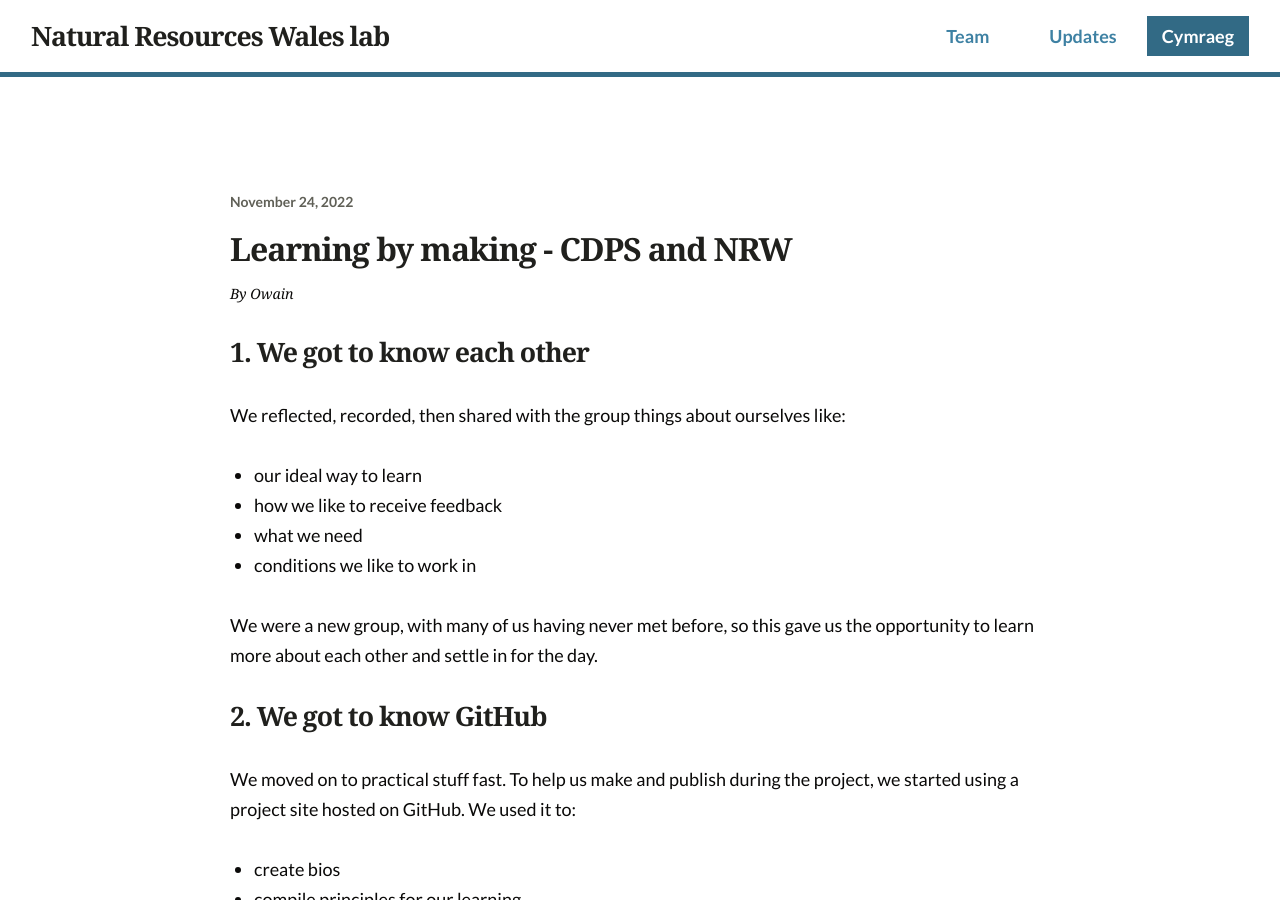
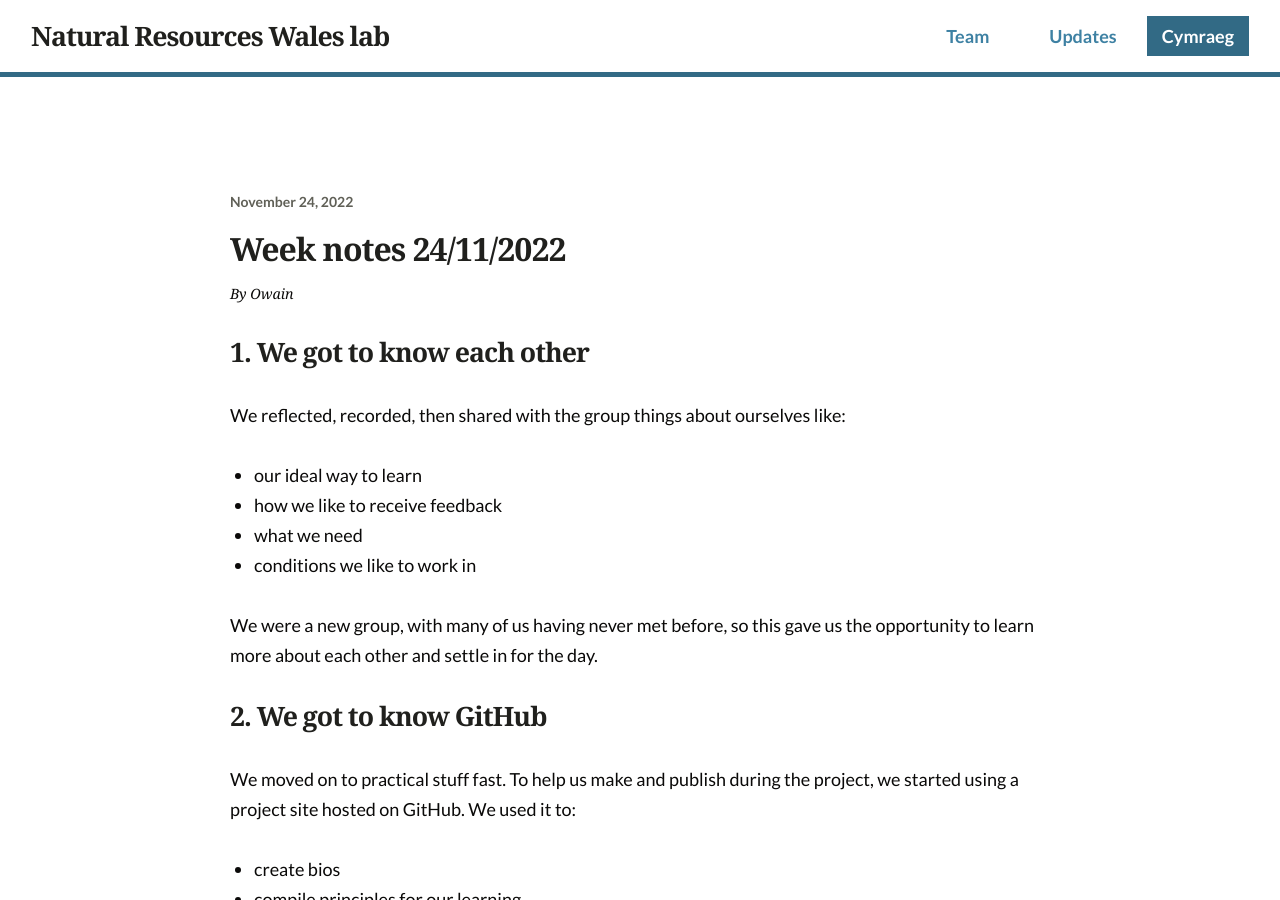
Before and after one commit to nrw-lab/nrw-lab.github.io, a Jekyll site: the page built from en/updates/_posts/2022-11-24-week-notes.md, in a window 1280 px wide and 900 px high. Built offline with Jekyll 4.4.1, drawn with Linux system fonts in a browser that asks for light colours.

Commit message:
Update 2022-11-24-week-notes.md

```diff
--- a/en/updates/_posts/2022-11-24-week-notes.md
+++ b/en/updates/_posts/2022-11-24-week-notes.md
@@ -1,5 +1,5 @@
 ---
-title: Learning by making - CDPS and NRW
+title: Week notes 24/11/2022
 layout: post
 lang: en
 ref: learning-principles
```
